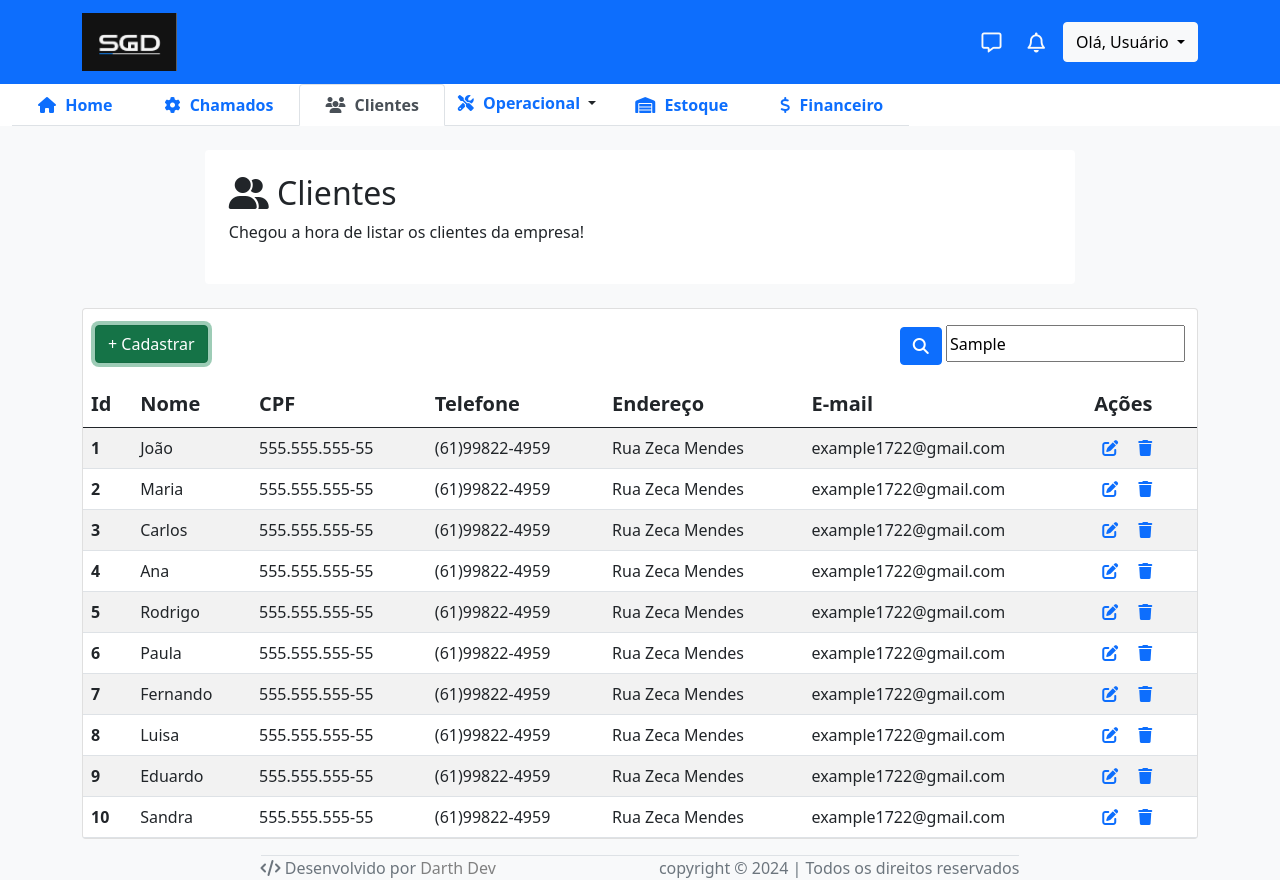
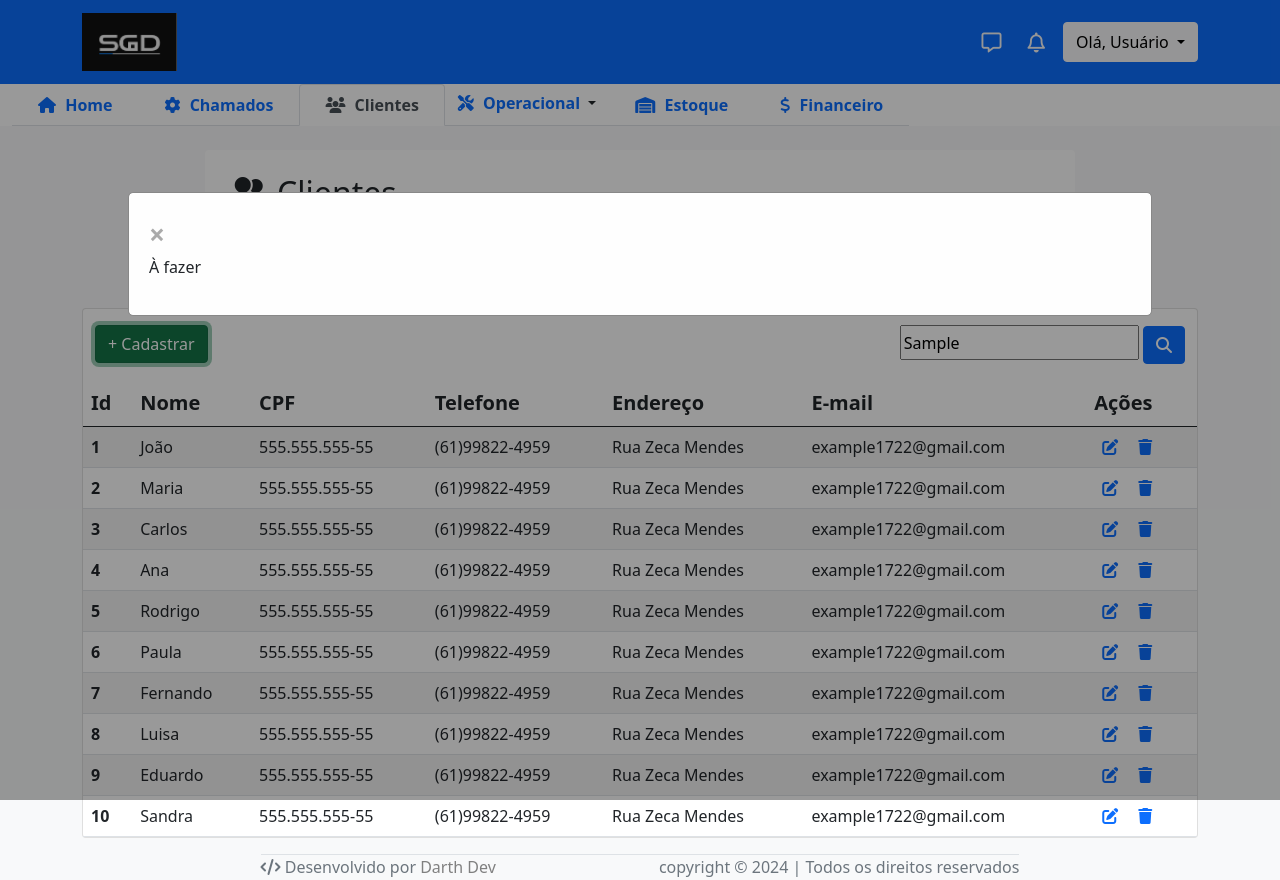
Before and after one commit to ArtmdX/SGD, a plain HTML site: page Clientes.html in a window 1280 px wide. Both pictures are taken after typing "Sample" into the empty fields and a click on the button "+ Cadastrar". Drawn offline with nearby package versions, Linux system fonts and the light colour scheme.

Commit message:
Criando modals vazios para os botões de add

```diff
--- a/Clientes.html
+++ b/Clientes.html
@@ -23,7 +23,7 @@
     <!-- Estilo customizado -->
     <link rel="stylesheet" type="text/css" href="style.css" />
     <title>SGD - clientes</title>
-    <link rel="icon" type="image/png" sizes="16x16" href="LOGO/LOGO.png">
+    <link rel="icon" type="image/png" sizes="16x16" href="LOGO/LOGO.png" />
   </head>
   <body class="bg-light">
     <header>
@@ -115,7 +115,10 @@
               </a>
             </li>
             <li class="nav-item">
-              <a class="nav-link" aria-current="page" href="chamados.html"> <i class="fas fa-cog" style="margin-right: 5px;"></i> <strong>Chamados</strong> </a>
+              <a class="nav-link" aria-current="page" href="chamados.html">
+                <i class="fas fa-cog" style="margin-right: 5px"></i>
+                <strong>Chamados</strong>
+              </a>
             </li>
             <li class="nav-item">
               <a
@@ -127,24 +130,49 @@
                 <strong>Clientes</strong>
               </a>
             </li>
-            <li class="nav-item ">
+            <li class="nav-item">
               <div class="dropdown">
-                <button class="btn btn-white dropdown-toggle" type="button" data-bs-toggle="dropdown" aria-expanded="false">
-                  <i class="fa-solid fa-screwdriver-wrench text-primary" style="margin-right: 5px;"></i> <span class="text-primary"><strong>Operacional</strong></span>
+                <button
+                  class="btn btn-white dropdown-toggler dropdown-toggle"
+                  type="button"
+                  data-bs-toggle="dropdown"
+                  aria-expanded="false"
+                >
+                  <i
+                    class="fa-solid fa-screwdriver-wrench text-primary"
+                    style="margin-right: 5px"
+                  ></i>
+                  <span class="text-primary"><strong>Operacional</strong></span>
                 </button>
                 <ul class="dropdown-menu">
-                  <li><a class="dropdown-item" href="operacionalFuncionarios.html">Funcionarios</a></li>
-                  <li><a class="dropdown-item" href="operacionalVeiculos.html">Veículos</a></li>
+                  <li>
+                    <a class="dropdown-item" href="operacionalFuncionarios.html"
+                      >Funcionarios</a
+                    >
+                  </li>
+                  <li>
+                    <a class="dropdown-item" href="operacionalVeiculos.html"
+                      >Veículos</a
+                    >
+                  </li>
                 </ul>
               </div>
             </li>
             <li class="nav-item">
-              <a class="nav-link " aria-current="page" href="estoque.html"> <i class="fa-solid fa-warehouse" style="margin-right: 5px;"></i> <strong>Estoque</strong></a>
+              <a class="nav-link" aria-current="page" href="estoque.html">
+                <i class="fa-solid fa-warehouse" style="margin-right: 5px"></i>
+                <strong>Estoque</strong></a
+              >
             </li>
             <li class="nav-item">
-              <a class="nav-link " aria-current="page" href="financeiro.html"> <i class="fa-solid fa-dollar-sign" style="margin-right: 5px;"></i> <strong>Financeiro</strong></a>
+              <a class="nav-link" aria-current="page" href="financeiro.html">
+                <i
+                  class="fa-solid fa-dollar-sign"
+                  style="margin-right: 5px"
+                ></i>
+                <strong>Financeiro</strong></a
+              >
             </li>
-
           </ul>
         </nav>
       </div>
@@ -154,24 +182,37 @@
 
     <!--Inicio body -->
     <div class="containerp mt-4 p-4 rounded mb-4">
-    <h2> <i class="fa-solid fa-user-group"></i> Clientes</h2>
+      <h2><i class="fa-solid fa-user-group"></i> Clientes</h2>
       <p>Chegou a hora de listar os clientes da empresa!</p>
     </div>
 
-    <div class="bg container d-flex justify-content-center" style="flex-direction: column;">
+    <div
+      class="bg container d-flex justify-content-center"
+      style="flex-direction: column"
+    >
       <div class="main">
         <div class="card">
           <table class="table mb-0 table-striped" id="tableFuncioanario">
-
             <div class="container mt-3 mb-3">
-                <div class="alinhamentoFooter" style="float: inline-start;">
-                  <button class="btn btn-success">+ Cadastrar</button>
+              <div class="alinhamentoFooter" style="float: inline-start">
+                <button id="botaoAdd" class="btn btn-success">+ Cadastrar</button>
               </div>
 
-                <div class="alinhamentoFooter" style="float: inline-end; text-align: center;">
+              <div
+                class="alinhamentoFooter"
+                style="float: inline-end; text-align: center"
+              >
                 <form id="formPesquisa">
-                    <button class="btn btn-primary"><i class="fa-solid fa-magnifying-glass"></i></button>
-                    <input style="height: 37px;" type="text" id="inputPesquisa" placeholder="Pesquisar...">
+
+                  <input
+                    style="height: 35px"
+                    type="text"
+                    id="inputPesquisa"
+                    placeholder="Pesquisar..."
+                  />
+                  <button class="btn btn-primary">
+                    <i class="fa-solid fa-magnifying-glass"></i>
+                  </button>
                 </form>
               </div>
             </div>
@@ -195,7 +236,12 @@
                 <td>(61)99822-4959</td>
                 <td>Rua Zeca Mendes</td>
                 <td>example1722@gmail.com</td>
-                  <td><a href=""><i class="fa-solid fa-pen-to-square iconeEdit"></i></a> <a href="#"><i class="fa-solid fa-trash iconeTrash"></i></a></td>
+                <td>
+                  <a href=""
+                    ><i class="fa-solid fa-pen-to-square iconeEdit"></i
+                  ></a>
+                  <a href="#"><i class="fa-solid fa-trash iconeTrash"></i></a>
+                </td>
               </tr>
               <tr>
                 <th scope="row">2</th>
@@ -204,7 +250,12 @@
                 <td>(61)99822-4959</td>
                 <td>Rua Zeca Mendes</td>
                 <td>example1722@gmail.com</td>
-                  <td><a href=""><i class="fa-solid fa-pen-to-square iconeEdit"></i></a> <a href="#"><i class="fa-solid fa-trash iconeTrash"></i></a></td>
+                <td>
+                  <a href=""
+                    ><i class="fa-solid fa-pen-to-square iconeEdit"></i
+                  ></a>
+                  <a href="#"><i class="fa-solid fa-trash iconeTrash"></i></a>
+                </td>
               </tr>
               <tr>
                 <th scope="row">3</th>
@@ -213,7 +264,12 @@
                 <td>(61)99822-4959</td>
                 <td>Rua Zeca Mendes</td>
                 <td>example1722@gmail.com</td>
-                  <td><a href=""><i class="fa-solid fa-pen-to-square iconeEdit"></i></a> <a href="#"><i class="fa-solid fa-trash iconeTrash"></i></a></td>
+                <td>
+                  <a href=""
+                    ><i class="fa-solid fa-pen-to-square iconeEdit"></i
+                  ></a>
+                  <a href="#"><i class="fa-solid fa-trash iconeTrash"></i></a>
+                </td>
               </tr>
               <tr>
                 <th scope="row">4</th>
@@ -222,7 +278,12 @@
                 <td>(61)99822-4959</td>
                 <td>Rua Zeca Mendes</td>
                 <td>example1722@gmail.com</td>
-                  <td><a href=""><i class="fa-solid fa-pen-to-square iconeEdit"></i></a> <a href="#"><i class="fa-solid fa-trash iconeTrash"></i></a></td>
+                <td>
+                  <a href=""
+                    ><i class="fa-solid fa-pen-to-square iconeEdit"></i
+                  ></a>
+                  <a href="#"><i class="fa-solid fa-trash iconeTrash"></i></a>
+                </td>
               </tr>
               <tr>
                 <th scope="row">5</th>
@@ -231,7 +292,12 @@
                 <td>(61)99822-4959</td>
                 <td>Rua Zeca Mendes</td>
                 <td>example1722@gmail.com</td>
-                  <td><a href=""><i class="fa-solid fa-pen-to-square iconeEdit"></i></a> <a href="#"><i class="fa-solid fa-trash iconeTrash"></i></a></td>
+                <td>
+                  <a href=""
+                    ><i class="fa-solid fa-pen-to-square iconeEdit"></i
+                  ></a>
+                  <a href="#"><i class="fa-solid fa-trash iconeTrash"></i></a>
+                </td>
               </tr>
               <tr>
                 <th scope="row">6</th>
@@ -240,7 +306,12 @@
                 <td>(61)99822-4959</td>
                 <td>Rua Zeca Mendes</td>
                 <td>example1722@gmail.com</td>
-                  <td><a href=""><i class="fa-solid fa-pen-to-square iconeEdit"></i></a> <a href="#"><i class="fa-solid fa-trash iconeTrash"></i></a></td>
+                <td>
+                  <a href=""
+                    ><i class="fa-solid fa-pen-to-square iconeEdit"></i
+                  ></a>
+                  <a href="#"><i class="fa-solid fa-trash iconeTrash"></i></a>
+                </td>
               </tr>
               <tr>
                 <th scope="row">7</th>
@@ -249,7 +320,12 @@
                 <td>(61)99822-4959</td>
                 <td>Rua Zeca Mendes</td>
                 <td>example1722@gmail.com</td>
-                  <td> <a href=""><i class="fa-solid fa-pen-to-square iconeEdit"></i></a> <a href="#"><i class="fa-solid fa-trash iconeTrash"></i></a></td>
+                <td>
+                  <a href=""
+                    ><i class="fa-solid fa-pen-to-square iconeEdit"></i
+                  ></a>
+                  <a href="#"><i class="fa-solid fa-trash iconeTrash"></i></a>
+                </td>
               </tr>
               <tr>
                 <th scope="row">8</th>
@@ -258,7 +334,12 @@
                 <td>(61)99822-4959</td>
                 <td>Rua Zeca Mendes</td>
                 <td>example1722@gmail.com</td>
-                  <td><a href=""><i class="fa-solid fa-pen-to-square iconeEdit"></i></a> <a href="#"><i class="fa-solid fa-trash iconeTrash"></i></a></td>
+                <td>
+                  <a href=""
+                    ><i class="fa-solid fa-pen-to-square iconeEdit"></i
+                  ></a>
+                  <a href="#"><i class="fa-solid fa-trash iconeTrash"></i></a>
+                </td>
               </tr>
               <tr>
                 <th scope="row">9</th>
@@ -267,7 +348,12 @@
                 <td>(61)99822-4959</td>
                 <td>Rua Zeca Mendes</td>
                 <td>example1722@gmail.com</td>
-                  <td><a href=""><i class="fa-solid fa-pen-to-square iconeEdit"></i></a> <a href="#"><i class="fa-solid fa-trash iconeTrash"></i></a></td>
+                <td>
+                  <a href=""
+                    ><i class="fa-solid fa-pen-to-square iconeEdit"></i
+                  ></a>
+                  <a href="#"><i class="fa-solid fa-trash iconeTrash"></i></a>
+                </td>
               </tr>
               <tr>
                 <th scope="row">10</th>
@@ -276,26 +362,45 @@
                 <td>(61)99822-4959</td>
                 <td>Rua Zeca Mendes</td>
                 <td>example1722@gmail.com</td>
-                  <td><a href=""><i class="fa-solid fa-pen-to-square iconeEdit"></i></a> <a href="#"><i class="fa-solid fa-trash iconeTrash"></i></a></td>
+                <td>
+                  <a href=""
+                    ><i class="fa-solid fa-pen-to-square iconeEdit"></i
+                  ></a>
+                  <a href="#"><i class="fa-solid fa-trash iconeTrash"></i></a>
+                </td>
               </tr>
             </tbody>
           </table>
         </div>
       </div>
     </div>
+    <div id="myModal" class="modal">
+
+      <!-- Modal content -->
+      <div class="modal-content">
+        <span class="close-modal">&times;</span>
+        <p>À fazer</p>
+      </div>
+
+    </div>
     <!--Fim body -->
 
     <!--inicio footer-->
-<div class="container " >
-  <footer class="py-3 text-center ">
-    <ul class="nav justify-content-center border-bottom ">
+    <div class="container">
+      <footer class="py-3 text-center">
+        <ul class="nav justify-content-center border-bottom">
           <!-- Adicione aqui os links do rodapé -->
         </ul>
-    <div style="float: inline-start;">
-      <p class="text-muted alinhamentoFooter"><i class="fa-solid fa-code"></i> Desenvolvido por <a href="#" style="text-decoration: none; color:gray;" >Darth Dev</a></p>
+        <div style="float: inline-start">
+          <p class="text-muted alinhamentoFooter">
+            <i class="fa-solid fa-code"></i> Desenvolvido por
+            <a href="#" style="text-decoration: none; color: gray">Darth Dev</a>
+          </p>
         </div>
-    <div style="float: inline-end;">
-      <p class="text-muted alinhamentoFooter">copyright &copy; 2024 | Todos os direitos reservados</p>
+        <div style="float: inline-end">
+          <p class="text-muted alinhamentoFooter">
+            copyright &copy; 2024 | Todos os direitos reservados
+          </p>
         </div>
       </footer>
     </div>
@@ -306,5 +411,33 @@
       integrity="sha384-gtEjrD/SeCtmISkJkNUaaKMoLD0//ElJ19smozuHV6z3Iehds+3Ulb9Bn9Plx0x4"
       crossorigin="anonymous"
     ></script>
+
+<script>
+// Capturando o modal
+var modal = document.getElementById("myModal");
+
+// Capturando o botão de abrir o modal
+var btn = document.getElementById("botaoAdd");
+
+// Capturando o X que fecha o modal
+var span = document.getElementsByClassName("close-modal")[0];
+
+// Configurando o botão cadastrar para abrir o modal
+btn.onclick = function() {
+  modal.style.display = "block";
+}
+
+// Configurando o <span> X para fechar o modal
+span.onclick = function() {
+  modal.style.display = "none";
+}
+
+// Configurando para que o modal feche caso o usuario clique em algum lugar da tela
+window.onclick = function(event) {
+  if (event.target == modal) {
+    modal.style.display = "none";
+  }
+}
+    </script>
   </body>
 </html>
--- a/style.css
+++ b/style.css
@@ -108,3 +108,39 @@ thead{
     width: 40vw;
     margin-left: 5vw;
 }
+
+/* O modal (background) */
+.modal {
+    display: none; /* Escondido por padrão */
+    position: fixed; /* Se manter em um lugar só */
+    z-index: 1; /* Manter no topo */
+    left: 0;
+    top: 0;
+    width: 100%; /* Full width */
+    height: 100%; /* Full height */
+    overflow: auto; /* Libera o scrool se precisar */
+    background-color: rgb(0,0,0);
+    background-color: rgba(0,0,0,0.4);
+  }
+
+
+.modal-content {
+    background-color: #fefefe;
+    margin: 15% auto;
+    padding: 20px;
+    border: 1px solid #888;
+    width: 80%;
+  }
+
+.close-modal {
+    color: #aaa;
+    float: right;
+    font-size: 28px;
+    font-weight: bold;
+  }
+
+.close-modal:hover, .close-modal:focus {
+    color: black;
+    text-decoration: none;
+    cursor: pointer;
+  }
```
Also changed, not shown: chamados.html (+1 -1 lines), estoque.html (+36 -1 lines), financeiro.html (+1 -1 lines), operacionalFuncionarios.html (+38 -1 lines), operacionalVeiculos.html (+37 -1 lines). Lines whose indentation alone changed are shown as unchanged.
